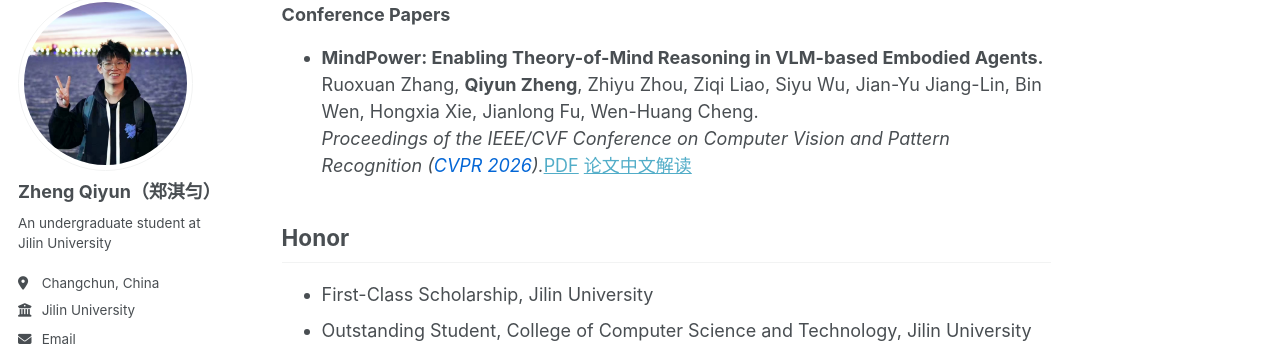
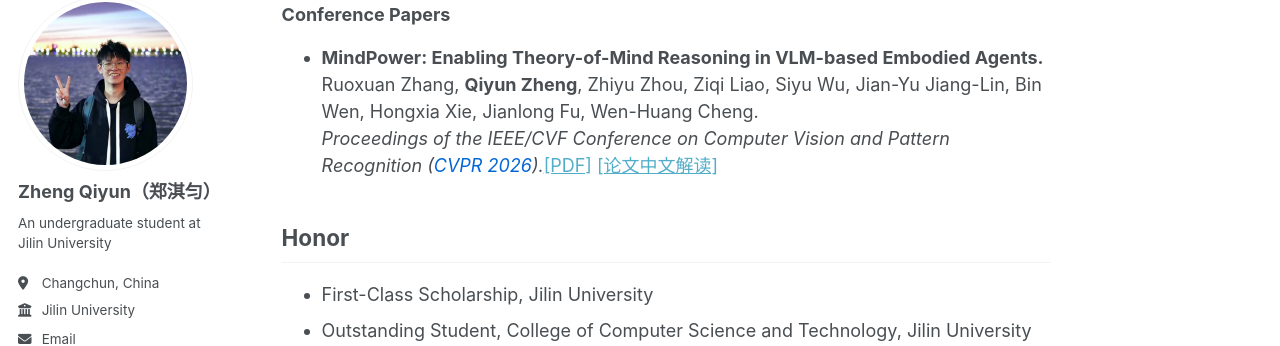
Before and after one commit to moonaurora/moonaurora.github.io, a Jekyll site: the page built from _pages/about.md, in a window 1280 px wide and 900 px high, scrolled down 861 px. Shown: the part 105-451 px from the top of the window. Built offline with Jekyll 4.4.1, drawn with Linux system fonts in a browser that asks for light colours; a script bundle is joined from its source files by our own code; library files that are not in the unit come from our copies.

Commit message:
Update about

```diff
--- a/_pages/about.md
+++ b/_pages/about.md
@@ -30,7 +30,7 @@ Currently, I am focusing on:
 ### Conference Papers
 - **MindPower: Enabling Theory-of-Mind Reasoning in VLM-based Embodied Agents.**
 Ruoxuan Zhang, **Qiyun Zheng**, Zhiyu Zhou, Ziqi Liao, Siyu Wu, Jian-Yu Jiang-Lin, Bin Wen, Hongxia Xie, Jianlong Fu, Wen-Huang Cheng.
-*Proceedings of the IEEE/CVF Conference on Computer Vision and Pattern Recognition (<span style="color: #0366d6">CVPR 2026</span>).*[PDF](https://moonaurora.github.io/files/MindPower.pdf) [论文中文解读](https://mp.weixin.qq.com/s/_2ubkBGpWH2fNC_uUOiwmA)
+*Proceedings of the IEEE/CVF Conference on Computer Vision and Pattern Recognition (<span style="color: #0366d6">CVPR 2026</span>).*[[PDF]](https://moonaurora.github.io/files/MindPower.pdf) [[论文中文解读]](https://mp.weixin.qq.com/s/_2ubkBGpWH2fNC_uUOiwmA)
 
 ## Honor
 - First-Class Scholarship, Jilin University
```
